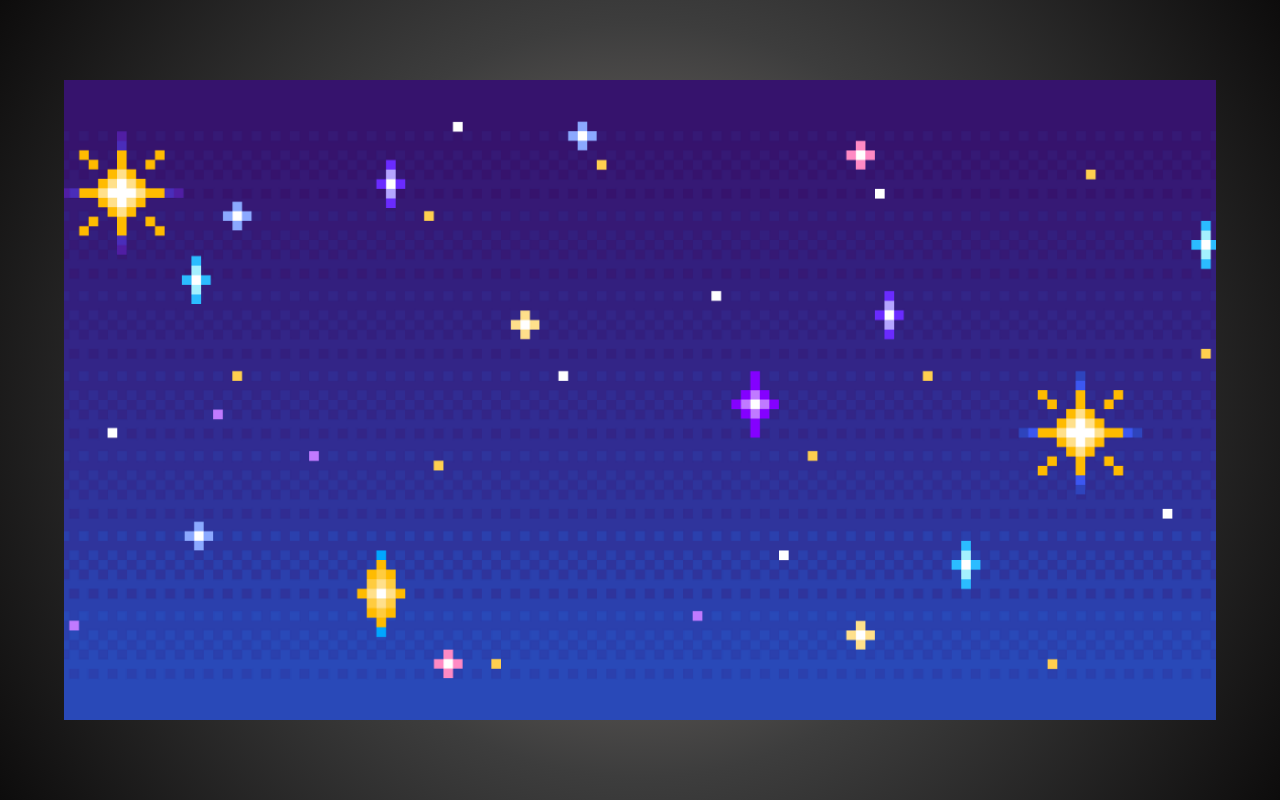
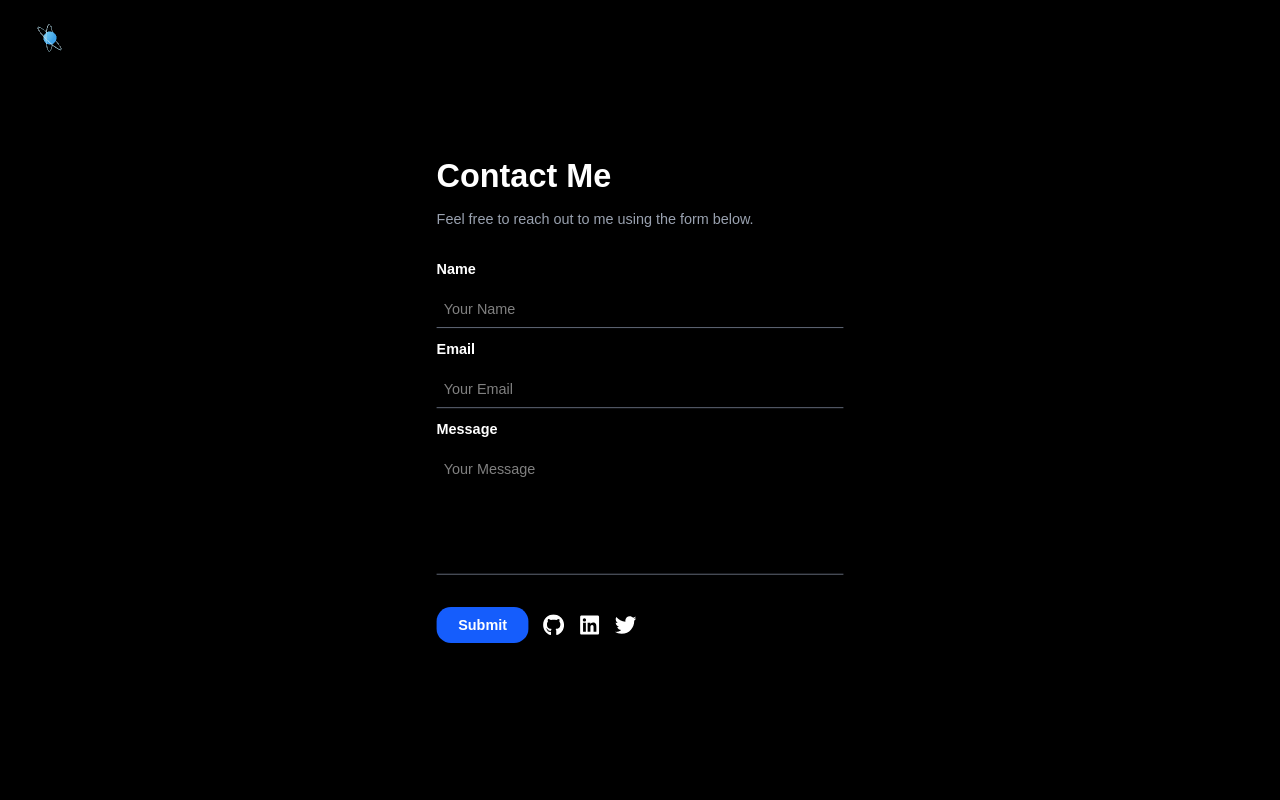
Before and after one commit to wynnee0110/My-Portfolio, a Next.js app: page /contact in a window 1280 px wide. Built offline with nearby package versions, Linux system fonts and the light colour scheme.

Commit message:
contact section

```diff
--- a/package.json
+++ b/package.json
@@ -14,6 +14,7 @@
     "next": "15.5.6",
     "react": "19.1.0",
     "react-dom": "19.1.0",
+    "react-icons": "^5.5.0",
     "react-tsparticles": "^2.12.2",
     "three": "^0.180.0"
   },
--- /dev/null
+++ b/src/app/components/Header.tsx
@@ -0,0 +1,21 @@
+"use client";
+
+import { useRouter } from "next/navigation";
+import Atom3D from "./Atom3D";
+
+export default function Header() {
+  const router = useRouter();
+
+  return (
+    <header className="flex items-center justify-start px-0 py-0 fixed top-0 left-0 z-50 w-full bg-transparent">
+      {/* Logo (Atom3D) clickable */}
+      <button
+        onClick={() => router.push("/")}
+        className="relative bottom-3 w-[100px] h-[100px] hover:opacity-80 transition-opacity"
+        aria-label="Home"
+      >
+        <Atom3D />
+      </button>
+    </header>
+  );
+}
--- a/src/app/contact/page.tsx
+++ b/src/app/contact/page.tsx
@@ -1,18 +1,87 @@
+"use client";
+
+import Header from "../components/Header";
+import { FaGithub, FaLinkedin, FaTwitter } from "react-icons/fa";
+
 export default function Contact() {
   return (
-    <main
-      className="min-h-screen text-white
-                 bg-[radial-gradient(circle_at_center,_#8F8581,_#3D3D3D,_#0D0C0C)]
-                 flex flex-col items-center justify-center"
-    >
-      {/* Hero Image Full Width */}
-      <div
-        className="w-[90%] h-[80vh] bg-[url('/images/bg.jpg')] bg-cover bg-center bg-no-repeat"
-      >
+    <main className="overflow-hidden">
+      <Header />
 
-        {/* Text on top of image */}
-        <div className="absolute inset-0 flex items-center justify-center">
-          <h1 className="text-4xl md:text-6xl font-bold"></h1>
+      {/* Keep full black background */}
+      <div className="flex bg-black min-h-screen items-center justify-center px-4 overflow-hidden">
+        <div className="transform scale-[0.9] flex flex-col w-full sm:w-[90%] md:w-[90%] lg:w-[500px] p-6 rounded-2xl">
+
+          {/* Header */}
+          <section className="mb-8 text-center md:text-left">
+            <h1 className="text-3xl md:text-4xl font-bold text-white mb-4">
+              Contact Me
+            </h1>
+            <p className="text-gray-400 max-w-md mx-auto md:mx-0">
+              Feel free to reach out to me using the form below.
+            </p>
+          </section>
+
+          {/* Form */}
+          <form className="flex flex-col gap-3">
+            <label className="text-white font-semibold">Name</label>
+            <input
+              type="text"
+              className="p-2 border-b border-gray-500 bg-transparent text-white focus:outline-none"
+              placeholder="Your Name"
+            />
+
+            <label className="text-white font-semibold">Email</label>
+            <input
+              type="email"
+              className="p-2 border-b border-gray-500 bg-transparent text-white focus:outline-none"
+              placeholder="Your Email"
+            />
+
+            <label className="text-white font-semibold">Message</label>
+            <textarea
+              className="p-2 border-b border-gray-500 bg-transparent text-white focus:outline-none resize-none"
+              placeholder="Your Message"
+              rows={5}
+            ></textarea>
+
+            {/* Submit + Socials */}
+            <div className="flex flex-col sm:flex-row justify-start items-center sm:items-end gap-4 mt-6">
+              <button
+                type="submit"
+                className="bg-blue-600 text-white font-semibold py-2 px-6 rounded-2xl hover:bg-blue-700 transition w-full sm:w-auto"
+              >
+                Submit
+              </button>
+
+              <div className="flex gap-4 text-white text-2xl mb-2">
+                <a
+                  href="https://github.com/"
+                  target="_blank"
+                  rel="noopener noreferrer"
+                  className="hover:text-gray-400 transition"
+                >
+                  <FaGithub />
+                </a>
+                <a
+                  href="https://linkedin.com/"
+                  target="_blank"
+                  rel="noopener noreferrer"
+                  className="hover:text-blue-400 transition"
+                >
+                  <FaLinkedin />
+                </a>
+                <a
+                  href="https://twitter.com/"
+                  target="_blank"
+                  rel="noopener noreferrer"
+                  className="hover:text-sky-400 transition"
+                >
+                  <FaTwitter />
+                </a>
+              </div>
+            </div>
+          </form>
         </div>
       </div>
     </main>
--- a/src/app/page.tsx
+++ b/src/app/page.tsx
@@ -1,26 +1,17 @@
 "use client";
 
-  import Atom3D from "./components/Atom3D";
 import { useRouter } from "next/navigation";
-  import Link from "next/link";
+import Link from "next/link";
+import Header from "./components/Header";
 
-  export default function HomePage() {
-    const router = useRouter();
+export default function HomePage() {
+  const router = useRouter();
 
-    return (
-      <main>
-      <header className="flex items-center justify-start px-0 py-0 fixed top-0 left-0 z-50 w-full bg-transparent">
-        {/* Logo (Atom3D) clickable */}
-        <button
-          onClick={() => router.push("/")}
-          className="relative bottom-3 w-[100px] h-[100px] hover:opacity-80 transition-opacity"
-          aria-label="Home"
-        >
-          <Atom3D />
-        </button>
-      </header>
+  return (
+    <main>
+      <Header />
 
-
+{/* Hero Section */}
       <section className="flex flex-col items-center justify-center text-start h-[100vh] px-4">
 
     <div className="absolute inset-0 flex justify-center items-center pointer-events-none">
```
Also changed, not shown: 1 other file (tests, documents, lock files or other folders).
